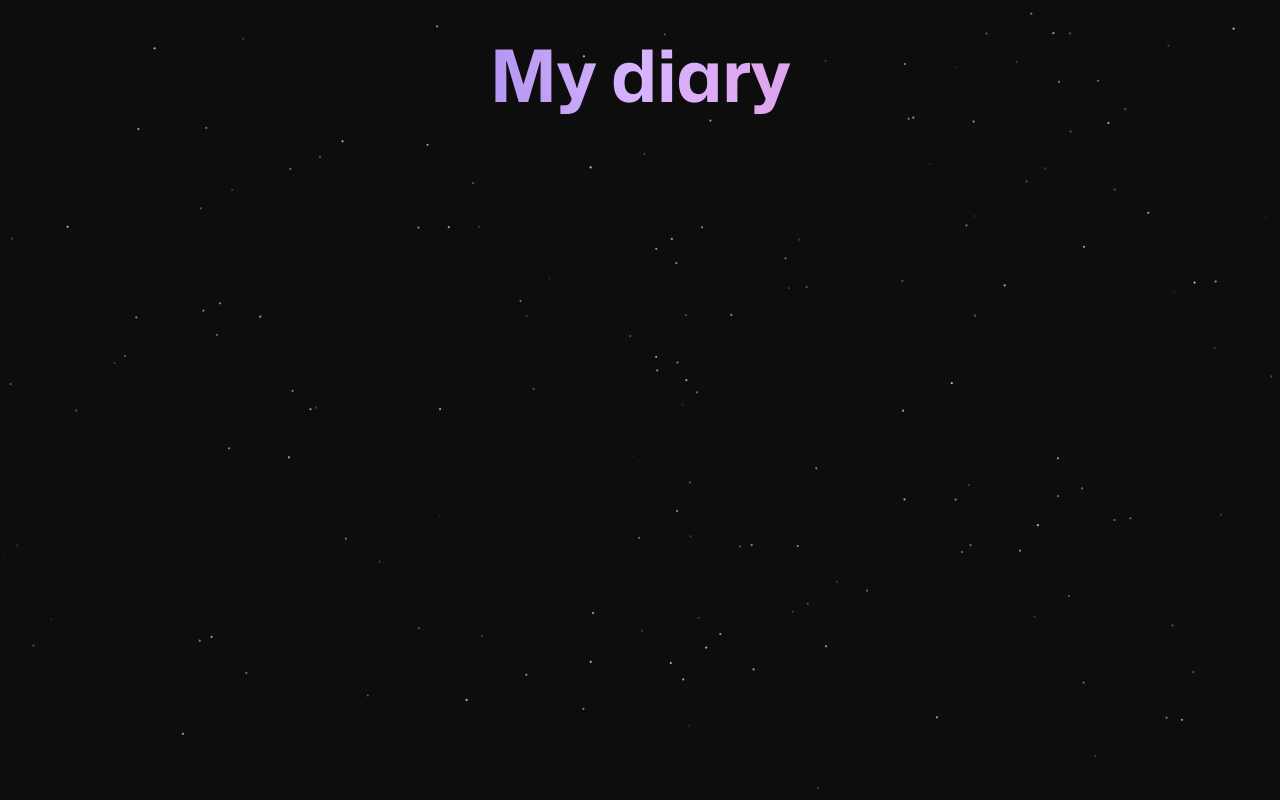
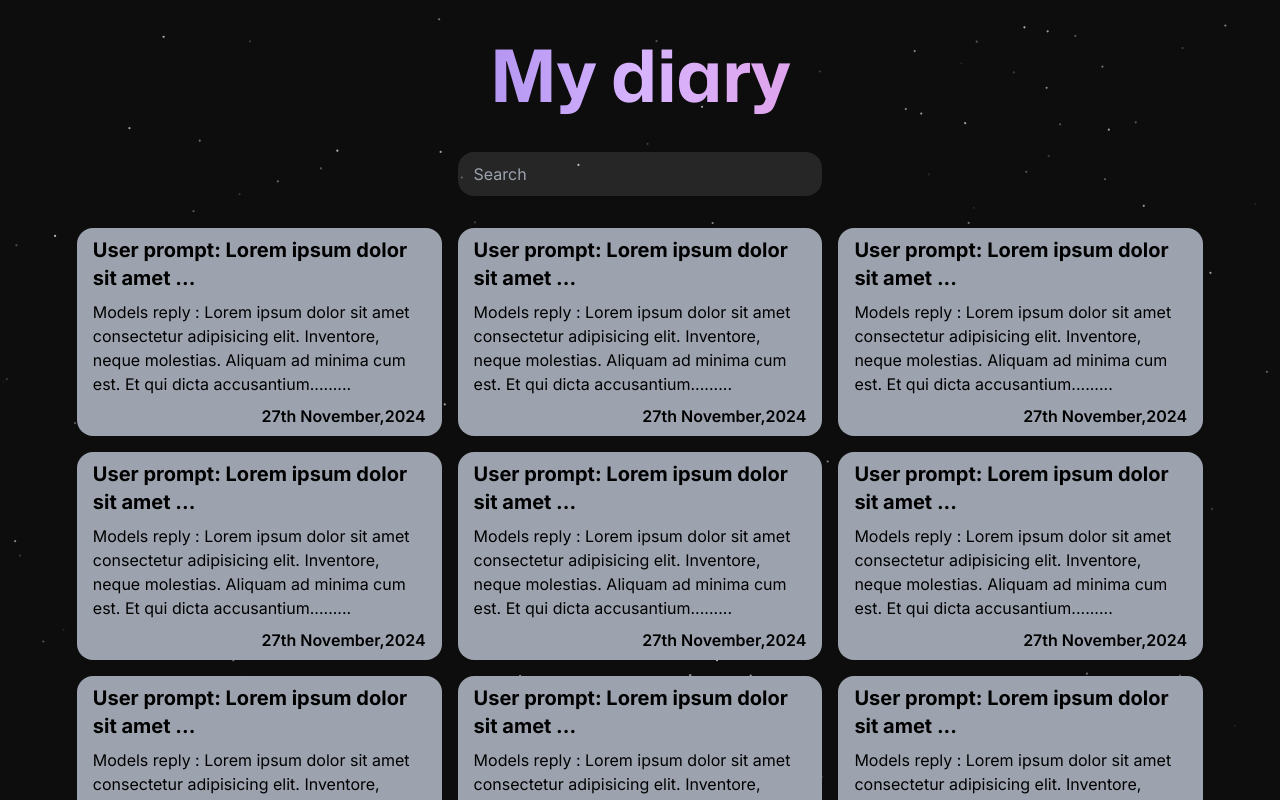
Before and after one commit to woaitsAryan/rekindle-frontend, a Next.js app: page /emotion in a window 1280 px wide. Shown: the top 800 px of the page. Built offline with nearby package versions, Linux system fonts and the light colour scheme.

Commit message:
feat:basic ui

```diff
--- a/src/app/components/EmotionCard.tsx
+++ b/src/app/components/EmotionCard.tsx
@@ -1,8 +1,10 @@
 import React from "react";
 const EmotionCard = () => {
   return (
-   <div className="">
-
+   <div className="bg-gray-400 flex flex-col gap-[.5rem] rounded-[1rem] px-[1rem] py-[0.5rem] w-[30%] z-[1000]">
+    <h1 className="text-xl font-bold">User prompt: Lorem ipsum dolor sit amet ...  </h1>
+    <p>Models reply :  Lorem ipsum dolor sit amet consectetur adipisicing elit. Inventore, neque molestias. Aliquam ad minima cum est. Et qui dicta accusantium.........</p>
+    <p className="w-full text-right font-semibold">27th November,2024</p>
    </div>
   );
 };
--- a/src/app/emotion/page.tsx
+++ b/src/app/emotion/page.tsx
@@ -1,10 +1,25 @@
 import EmotionCard from "../components/EmotionCard";
 export default function Emotion() {
   return (
-    <div className="w-full h-screen bg-bg_primary  p-8">
+    <div className="w-full min-h-screen bg-bg_primary flex flex-col justify-center items-center gap-[2rem]  p-8  relative">
       <div className="heading font-mona_bold tab:text-7xl py-2 bg-gradient-to-r from-indigo-700 via-purple-300 to-pink-400 bg-clip-text text-transparent mobile:text-4xl mobile:leading-[3rem] w-full flex justify-center items-center">
         My diary
       </div>
+      <input className=" resize-none text-white px-[1rem] py-[0.5rem] bg-[rgba(255,255,255,.1)] rounded-2xl no-scrollbar w-[30%] focus:border-primary_text break-words whitespace-pre-wrap h-auto leading-[1.75rem]" placeholder="Search"/>
+      <div className="w-full flex flex-wrap gap-[1rem] justify-center items-start">
+        <EmotionCard />
+        <EmotionCard />
+        <EmotionCard />
+        <EmotionCard />
+        <EmotionCard />
+        <EmotionCard />
+        <EmotionCard />
+        <EmotionCard /> <EmotionCard />
+        <EmotionCard />
+        <EmotionCard />
+        <EmotionCard />
+      </div>
+
     </div>
   );
 }
```
